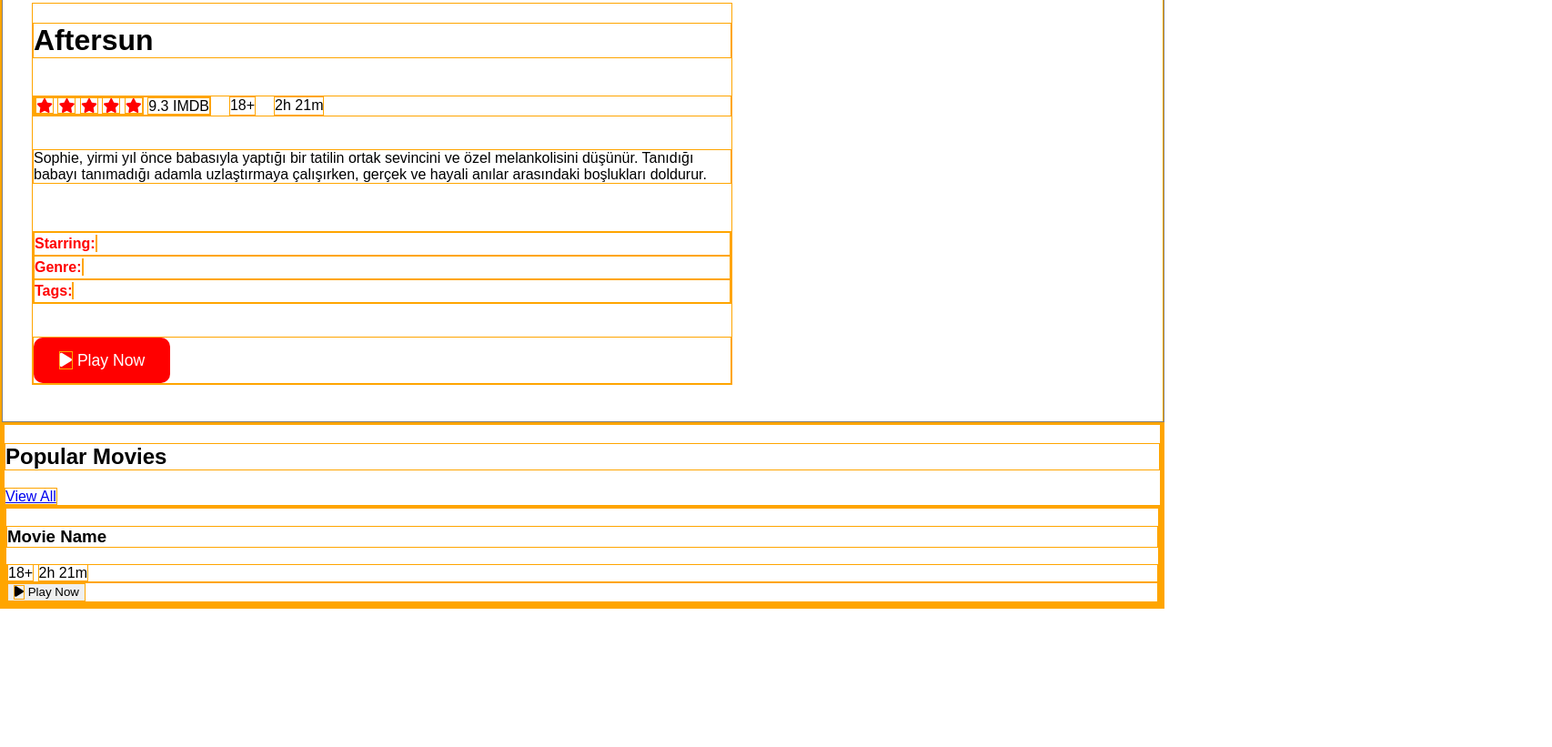
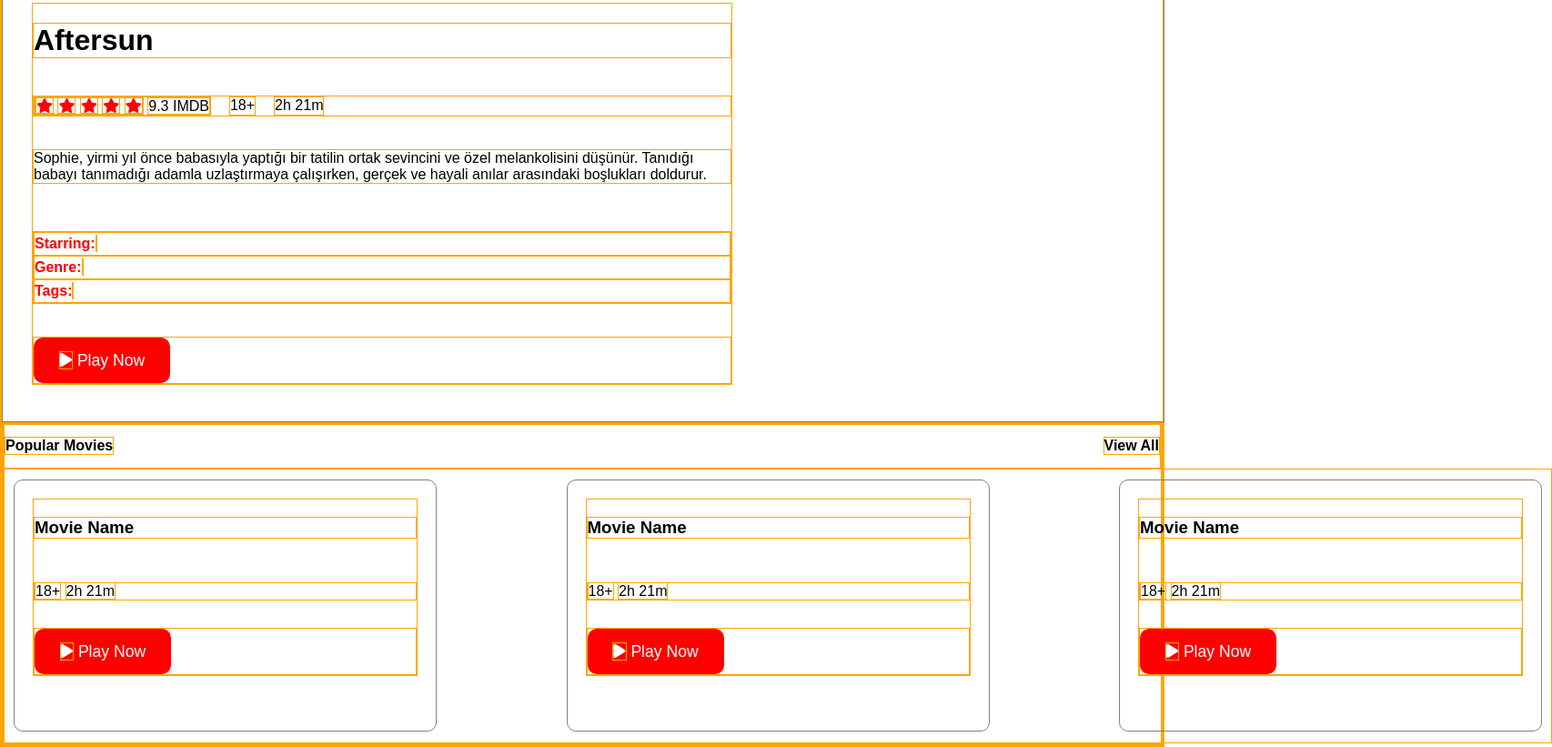
Before and after one commit to oznurtopcu/WitFlix-Project, a plain HTML site: page index.html in a window 1280 px wide. Shown: the part 156-977 px from the top of the page at 91% size, 1706 px wide, since content can reach past the window. Before the commit the page ends 825 px from the top, so only its background shows below. Drawn offline with Linux system fonts and the light colour scheme.

Commit message:
Add section in CSS

```diff
--- a/index.html
+++ b/index.html
@@ -64,6 +64,7 @@
             </div>
 
             <div class="suggestion-content">
+
                 <div class="suggestion-item">
                     <div class="suggestion-item-content">
                         <h3>Movie Name</h3>
@@ -76,7 +77,38 @@
                         </div>
                     </div>
                 </div>
+
+
+                <div class="suggestion-item">
+                    <div class="suggestion-item-content">
+                        <h3>Movie Name</h3>
+                        <div class="suggestion-details">
+                            <span class="maturity-rating">18+</span>
+                            <span class="duration">2h 21m</span>
+                        </div>
+                        <div class="btn">
+                            <button class="btn-md"><i class="fa-solid fa-play"></i> Play Now</button>
+                        </div>
+                    </div>
+                </div>
+
+                <div class="suggestion-item">
+                    <div class="suggestion-item-content">
+                        <h3>Movie Name</h3>
+                        <div class="suggestion-details">
+                            <span class="maturity-rating">18+</span>
+                            <span class="duration">2h 21m</span>
+                        </div>
+                        <div class="btn">
+                            <button class="btn-md"><i class="fa-solid fa-play"></i> Play Now</button>
+                        </div>
+                    </div>
+                </div>
+
+
             </div>
+
+        </div>
 
     </section>
 
--- a/styles.css
+++ b/styles.css
@@ -100,3 +100,57 @@ main {
     font-size: 1.1rem;
     border: none;
 }
+
+.suggestion-title {
+    display: flex;
+    justify-content: space-between;
+    align-items: center;
+    margin: auto;
+}
+
+.suggestion-title a {
+    text-decoration: none;
+    color: black;
+    font-weight: bolder;
+}
+
+h2 {
+    font-size: 1rem;
+}
+
+.suggestion-content {
+    display: flex;
+    flex-direction: row;
+    width: 1700px;
+    height: 300px;
+    justify-content: space-between;
+    align-items: center;
+}
+
+.suggestion-item {
+    border: 1px solid gray;
+    border-radius: 10px;
+    width: 463px;
+    height: 275px;
+    margin: 10px;
+    display: flex;
+    flex-direction: column;
+}
+
+.suggestion-item-content {
+    display: flex;
+    flex-direction: column;
+    margin: 20px;
+    gap:30px;
+}
+
+
+.btn .btn-md {
+    width: 150px;
+    height: 50px;
+    color: white;
+    background: #ff0000;
+    border-radius: 10px;
+    font-size: 1.1rem;
+    border: none;
+}
```
